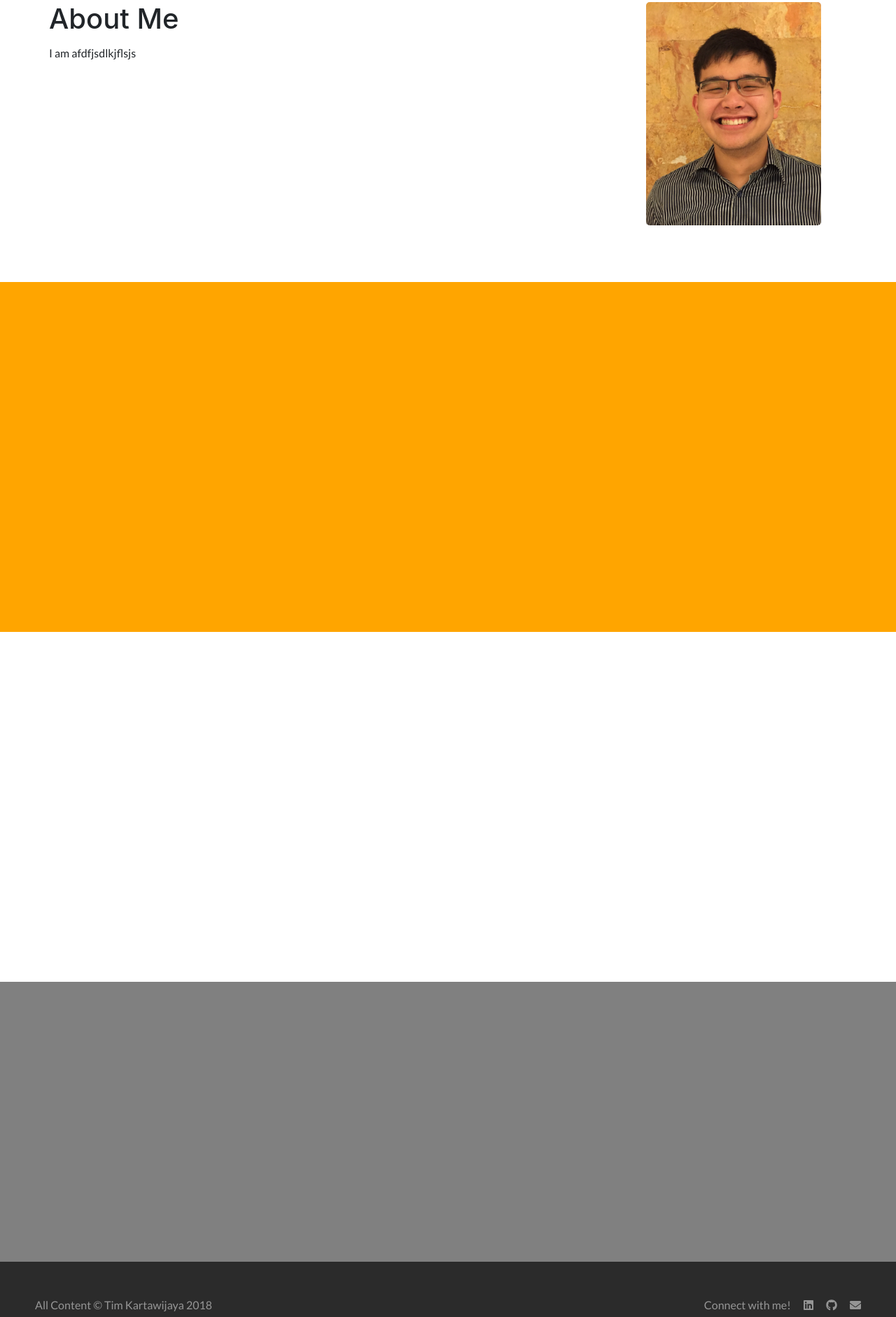
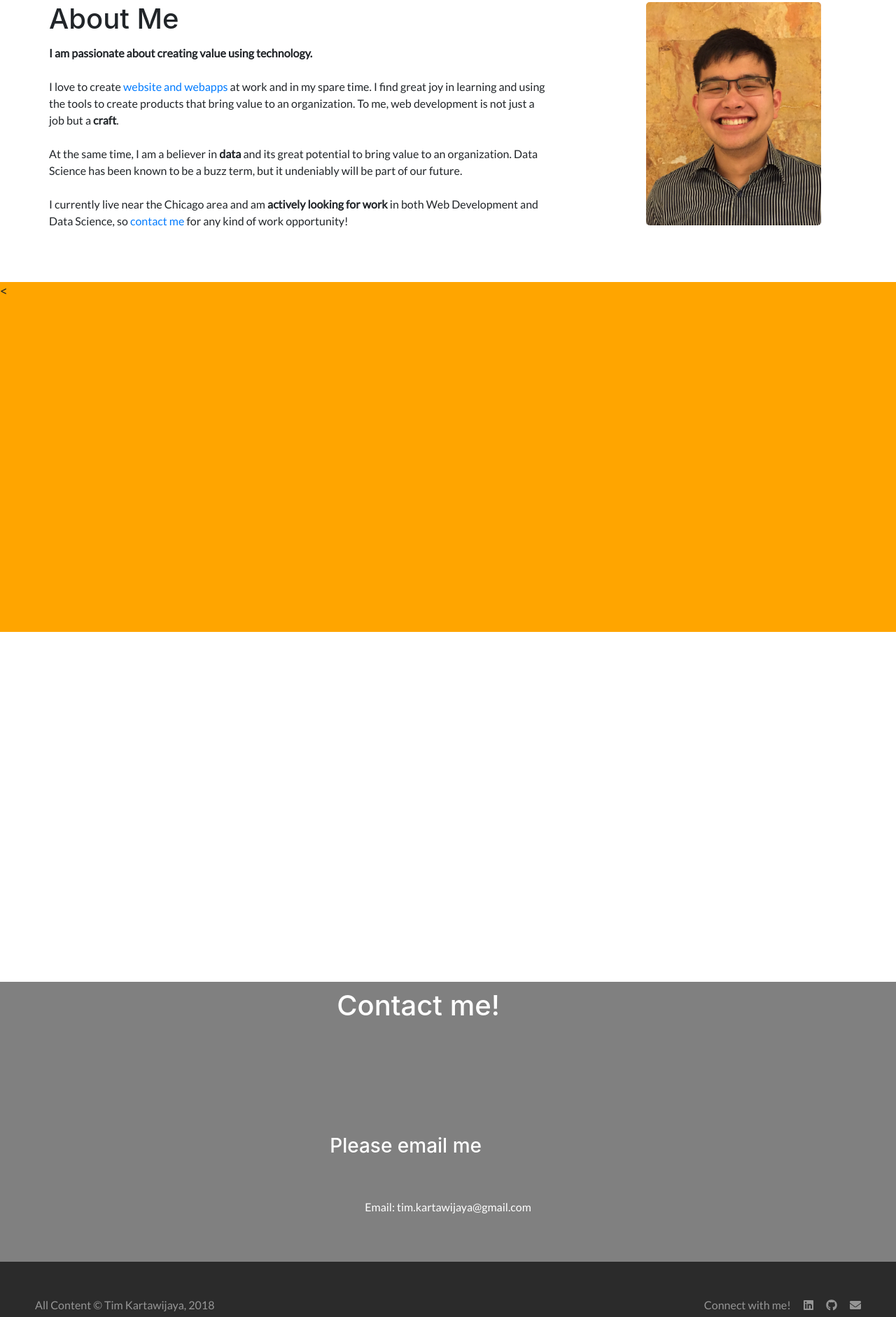
Before and after one commit to TimKartawijaya/personalwebsite, a website: page public/index.html in a window 1280 px wide. Shown: the part 918-2800 px from the top of the page at 70% size. Drawn offline with nearby package versions, Linux system fonts and the light colour scheme; some packages are replaced by stand-ins of ours.

Commit message:
added about page

```diff
--- a/public/css/home.css
+++ b/public/css/home.css
@@ -136,10 +136,21 @@ nav {
 
 }
 
+/* Contacts */
 .contact{
+  color:white;
+  display: grid;
+  grid-template-rows: 1fr;
+  justify-content: center;
   background-color: gray;
 }
 
+.contact h1{
+  padding: 10px;
+  text-align:
+}
+
+/* Footer */
 .footer{
   background-color: rgb(43, 43, 43);
   display:grid;
--- a/public/index.html
+++ b/public/index.html
@@ -31,28 +31,6 @@
   </nav>
 
 <body>
-
-
-    <!-- <nav class="navbar navbar-dark bg-dark sticky-top justify-content-center">
-        <ul class="nav">
-            <li class="nav-item">
-                <a class="nav-link " id="nav-home" href="#home">Home</a>
-            </li>
-            <li class="nav-item">
-                <a class="nav-link" id="nav-about" href="#aboutme">About Me</a>
-            </li>
-            <li class="nav-item">
-                <a class="nav-link" id="nav-projects" href="#projects">Projects</a>
-            </li>
-            <li class="nav-item">
-                <a class="nav-link" id="nav-resume" href="#resume">Resume</a>
-            </li>
-
-            <li class="nav-item">
-                <a class="nav-link" id="nav-contact" href="#contact">Contact</a>
-            </li>
-        </ul>
-    </nav> -->
     <!-- Most Outer Container -->
     <div class="container" id="home">
 
@@ -63,8 +41,8 @@
                 <!-- Text within masthead -->
                 <h1>Hello, I'm Tim Kartawijaya.</h1>
                 <p>I'm a developer with a passion in
-                    <em>Data Science</em> and
-                    <em>Web Development</em>.
+                    <em>Web Development</em> and
+                    <em>Data Science</em>.
                     <br>Let's get connected!
                 </p>
 
@@ -99,7 +77,16 @@
             <div>
                 <h1>About Me</h1>
                 <p>
-                    I am afdfjsdlkjflsjs
+                  <b>I am passionate about creating value using technology.</b><br><br>
+
+                  I love to create <a href="#projects">website and webapps</a> at work and in my spare time. I find great joy in learning and using the tools to create products
+                  that bring value to an organization. To me, web development is not just a job but a <b>craft</b>.<br><br>
+
+                  At the same time, I am a believer in <b>data</b> and its great potential to bring value to an organization.
+                  Data Science has been known to be a buzz term, but it undeniably will be part of our future.<br><br>
+
+                  I currently live near the Chicago area and
+                  am <b>actively looking for work</b> in both Web Development and Data Science, so <a href="mailto:tim.kartawijaya@gmail.com">contact me</a> for any kind of work opportunity!
                 </p>
             </div>
 
@@ -110,7 +97,7 @@
         </div>
         <!-- Projects -->
         <div class="projects" id="projects">
-
+          <
         </div>
         <!-- Resume -->
         <div class="resume" id="resume">
@@ -118,13 +105,15 @@
         </div>
         <!-- Contact -->
         <div class="contact" id="contact">
-
+         <h1>Contact me!</h1><br>
+          <h3>Please email me</h3>
+          <p>Email: tim.kartawijaya@gmail.com<br></p>
         </div>
         <!-- Footer -->
         <div class="footer">
             <!-- Copyright -->
             <div>
-                <p>All Content &#169 Tim Kartawijaya 2018</p>
+                <p>All Content &#169 Tim Kartawijaya, 2018</p>
             </div>
 
             <!-- Links -->
```
